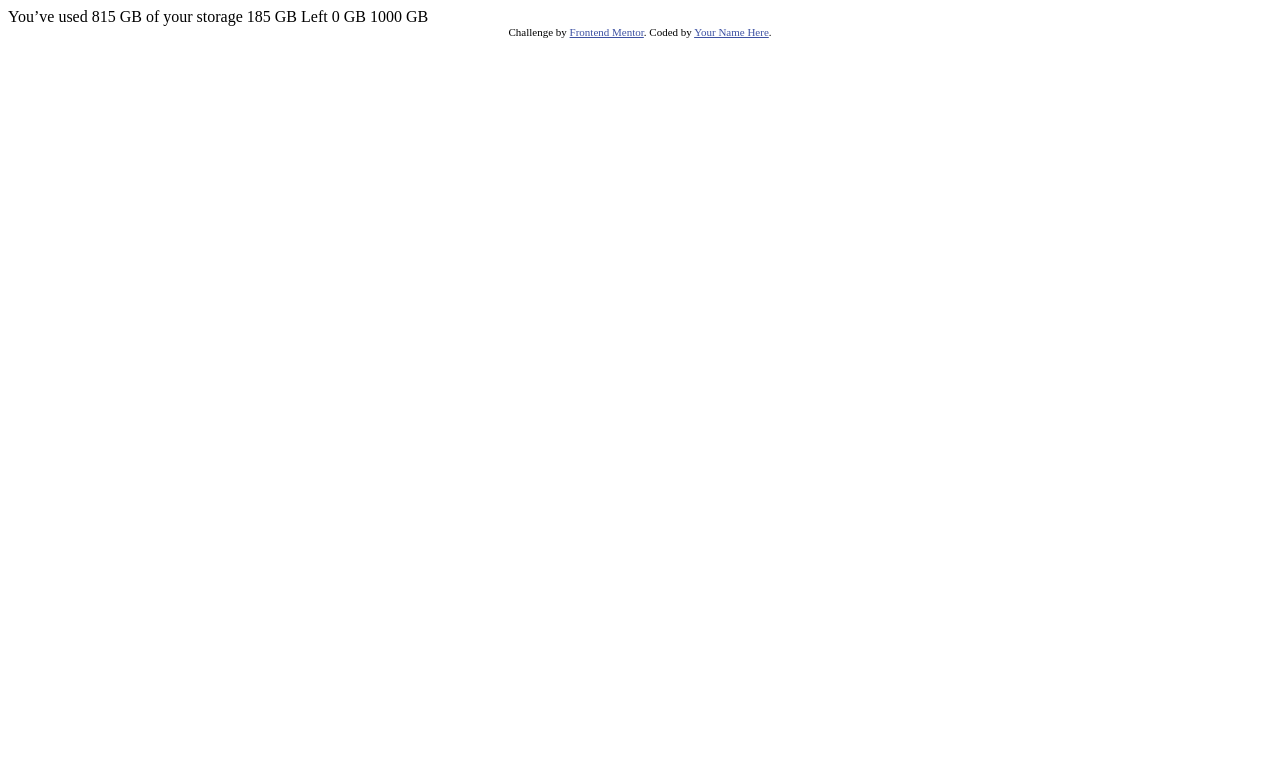
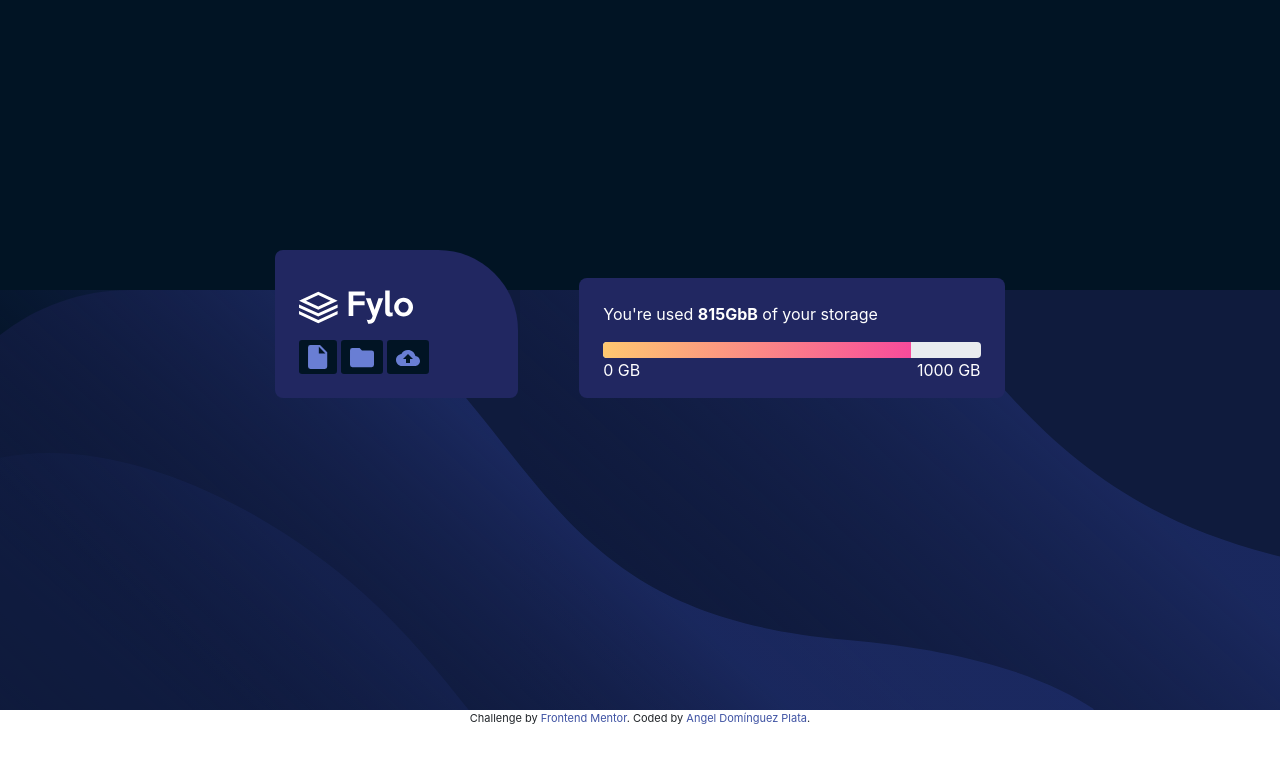
Before and after one commit to angeldomp49/draft-frontend_mentor_challenge1, a plain HTML site: page fylo-data-storage-component-master/index.html in a window 1280 px wide. Drawn offline with nearby package versions, Linux system fonts and the light colour scheme.

Commit message:
avance numero 1
El primer avance, aun faltan las tipografías y el problemas con el tooltip, también falta la vista para móvil

```diff
--- /dev/null
+++ b/fylo-data-storage-component-master/css/style.css
@@ -0,0 +1,47 @@
+.container-fluid{
+    background-image: url('../images/bg-desktop.svg');
+    background-color: rgb(1, 20, 36);
+    background-position: bottom;
+    background-repeat: no-repeat;
+}
+.contenedor-secundario{
+    padding-top: 20%;
+    padding-bottom: 25%;
+}
+.elemento-izquierda{
+    background-color: rgb(33, 39, 97);
+    border-radius: 8px 80px 8px 8px;
+}
+.elemento-derecha{
+    background-color: rgb(33, 39, 97);
+    color: white;
+    border-radius: 8px;
+}
+.bg-azul-para-boton{
+    background-color: rgb(1, 20, 36) ;
+}
+.bg-gradient-orange-rose{
+    background: linear-gradient(0.25turn,rgb(255, 200, 112),rgb(247, 75, 155)) !important;
+}
+.tooltip .tooltip-inner {
+    background-color: white !important;
+    color: black;
+
+}
+.tooltip{
+    left: 10% !important;
+    font-size: 1.5rem !important;
+    padding: 2rem;
+}
+.tooltip:hover{
+    opacity: 1.0;
+    background-color: white;
+}
+.arrow{
+    left: 80% !important;
+    width: 2rem !important;
+    font-size: 2rem;
+}
+.arrow svg{
+    width: 2rem !important;
+}
--- a/fylo-data-storage-component-master/index.html
+++ b/fylo-data-storage-component-master/index.html
@@ -7,25 +7,76 @@
         <link rel="icon" type="image/png" sizes="32x32" href="./images/favicon-32x32.png">
 
         <title>Frontend Mentor | Fylo data storage component</title>
+        <link rel="stylesheet" href="https://stackpath.bootstrapcdn.com/bootstrap/4.5.0/css/bootstrap.min.css" integrity="sha384-9aIt2nRpC12Uk9gS9baDl411NQApFmC26EwAOH8WgZl5MYYxFfc+NcPb1dKGj7Sk" crossorigin="anonymous">
+        <link rel="stylesheet" href="css/style.css">
 
         <!-- Feel free to remove these styles or customise in your own stylesheet 👍 -->
+
         <style>
           .attribution { font-size: 11px; text-align: center; }
           .attribution a { color: hsl(228, 45%, 44%); }
         </style>
     </head>
     <body>
+        <div class="container-fluid d-flex align-items-center justify-content-center">
 
-  You’ve used 815 GB of your storage
+          <div class="contenedor-secundario col-7 px-0 d-flex justify-content-between align-items-end">
 
-  185 GB Left
+            <div class="elemento-izquierda col-4 p-4 ">
 
-  0 GB
-  1000 GB
+                <img src="images/logo.svg" class="col-7 px-0 py-3" alt="logo">
+
+                <div class="iconos col-8 px-0 d-flex justify-content-between">
+
+                  <button class="btn bg-azul-para-boton btn-sm">
+                    <svg xmlns="http://www.w3.org/2000/svg" width="20" height="24"><path fill="#697ED4" d="M12.028 0H2.436A2.387 2.387 0 00.049 2.398L.037 21.583a2.387 2.387 0 002.387 2.398h14.4a2.397 2.397 0 002.398-2.398V7.194L12.028 0zM10.83 8.393V1.8l6.595 6.594h-6.595z"/></svg>
+                  </button>
+
+                  <button class="btn bg-azul-para-boton btn-sm">
+                    <svg xmlns="http://www.w3.org/2000/svg" width="24" height="20"><path fill="#697ED4" d="M21.6 2.4H12L9.6 0H2.4A2.39 2.39 0 00.012 2.4L0 16.8a2.4 2.4 0 002.4 2.4h19.2a2.4 2.4 0 002.4-2.4v-12a2.4 2.4 0 00-2.4-2.4z"/></svg>
+                  </button>
+
+                  <button class="btn bg-azul-para-boton btn-sm">
+                    <svg xmlns="http://www.w3.org/2000/svg" width="24" height="16"><path fill="#697ED4" d="M19.4 6c-.7-3.4-3.7-6-7.4-6-2.9 0-5.4 1.6-6.6 4C2.3 4.4 0 6.9 0 10c0 3.3 2.7 6 6 6h13c2.8 0 5-2.2 5-5 0-2.6-2.1-4.8-4.6-5zM14 9v4h-4V9H7l5-5 5 5h-3z"/></svg>
+                  </button>
+                </div>
+            </div>
+
+            <div class="elemento-derecha col-7 px-4 pt-4 pb-0 mb-0 d-flex align-items-end">
+
+
+              <div class="col-12 p-0 m-0">
+
+                <p>You're used <strong>815GbB</strong> of your storage</p>
+
+              <div class="progress" data-toggle="tooltip" data-placement="top" data-html="true" title="<p class='bg-tooltip-white'><strong>185</strong> GB Left</p>">
+
+                <div class="progress-bar bg-gradient-orange-rose" role="progressbar" aria-valuemin="0" aria-valuemax="1000" aria-valuenow="815" style="width: 81.5%"></div>
+
+              </div>
+
+              <div class="debajo d-flex justify-content-between">
+                <p>0 GB</p>
+                <p>1000 GB</p>
+              </div>
+              </div>
+
+
+            </div>
+
+          </div>
+
+        </div>
 
         <div class="attribution">
           Challenge by <a href="https://www.frontendmentor.io?ref=challenge" target="_blank">Frontend Mentor</a>.
-    Coded by <a href="#">Your Name Here</a>.
+          Coded by <a href="#">Angel Domínguez Plata</a>.
         </div>
+
     </body>
+
+    <script src="https://code.jquery.com/jquery-3.5.1.slim.min.js" integrity="sha384-DfXdz2htPH0lsSSs5nCTpuj/zy4C+OGpamoFVy38MVBnE+IbbVYUew+OrCXaRkfj" crossorigin="anonymous"></script>
+    <script src="https://cdn.jsdelivr.net/npm/popper.js@1.16.0/dist/umd/popper.min.js" integrity="sha384-Q6E9RHvbIyZFJoft+2mJbHaEWldlvI9IOYy5n3zV9zzTtmI3UksdQRVvoxMfooAo" crossorigin="anonymous"></script>
+    <script src="https://stackpath.bootstrapcdn.com/bootstrap/4.5.0/js/bootstrap.min.js" integrity="sha384-OgVRvuATP1z7JjHLkuOU7Xw704+h835Lr+6QL9UvYjZE3Ipu6Tp75j7Bh/kR0JKI" crossorigin="anonymous"></script>
+    <script src="js/index.js"></script>
 </html>
--- /dev/null
+++ b/fylo-data-storage-component-master/js/index.js
@@ -0,0 +1,3 @@
+$(function () {
+    $('[data-toggle="tooltip"]').tooltip()
+  });
```
Lines whose indentation alone changed are shown as unchanged.
